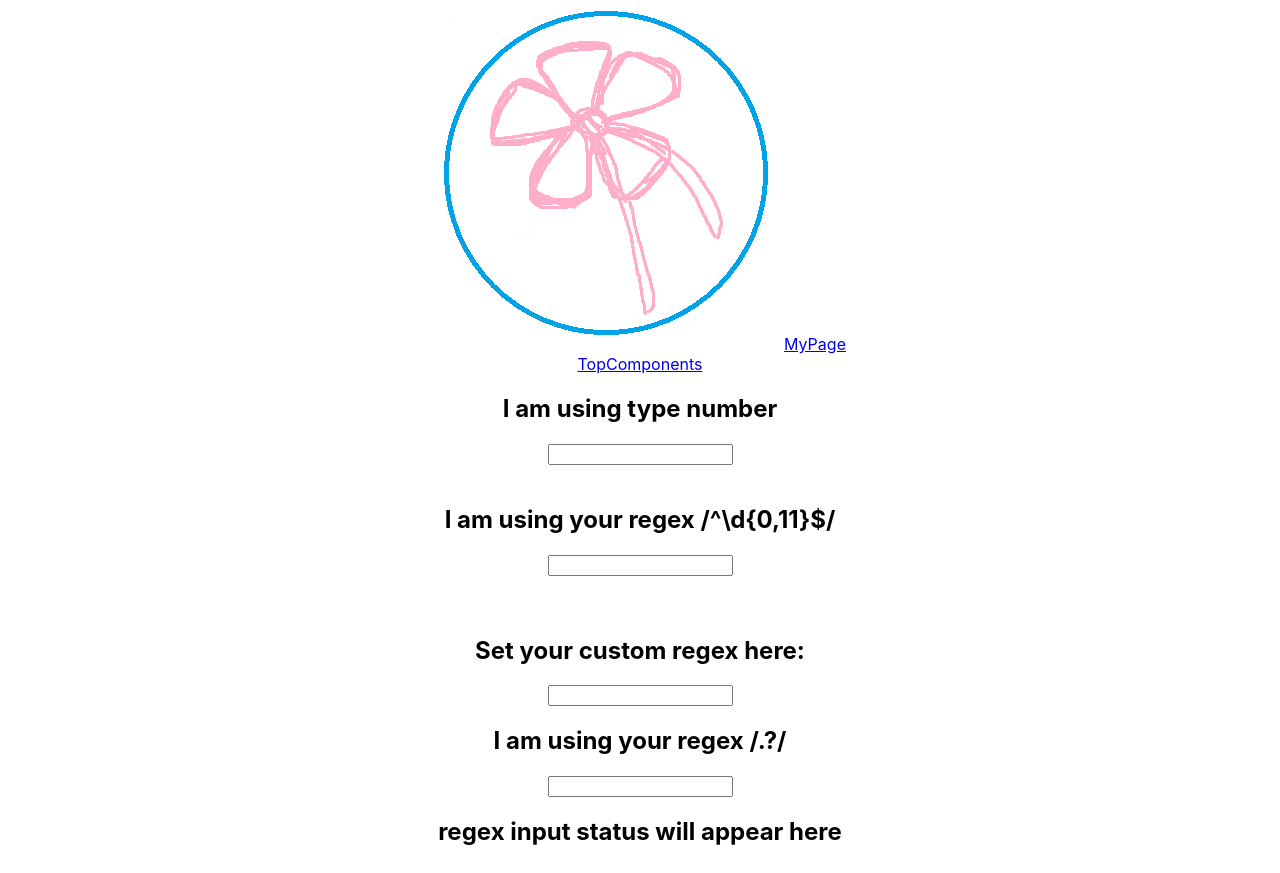
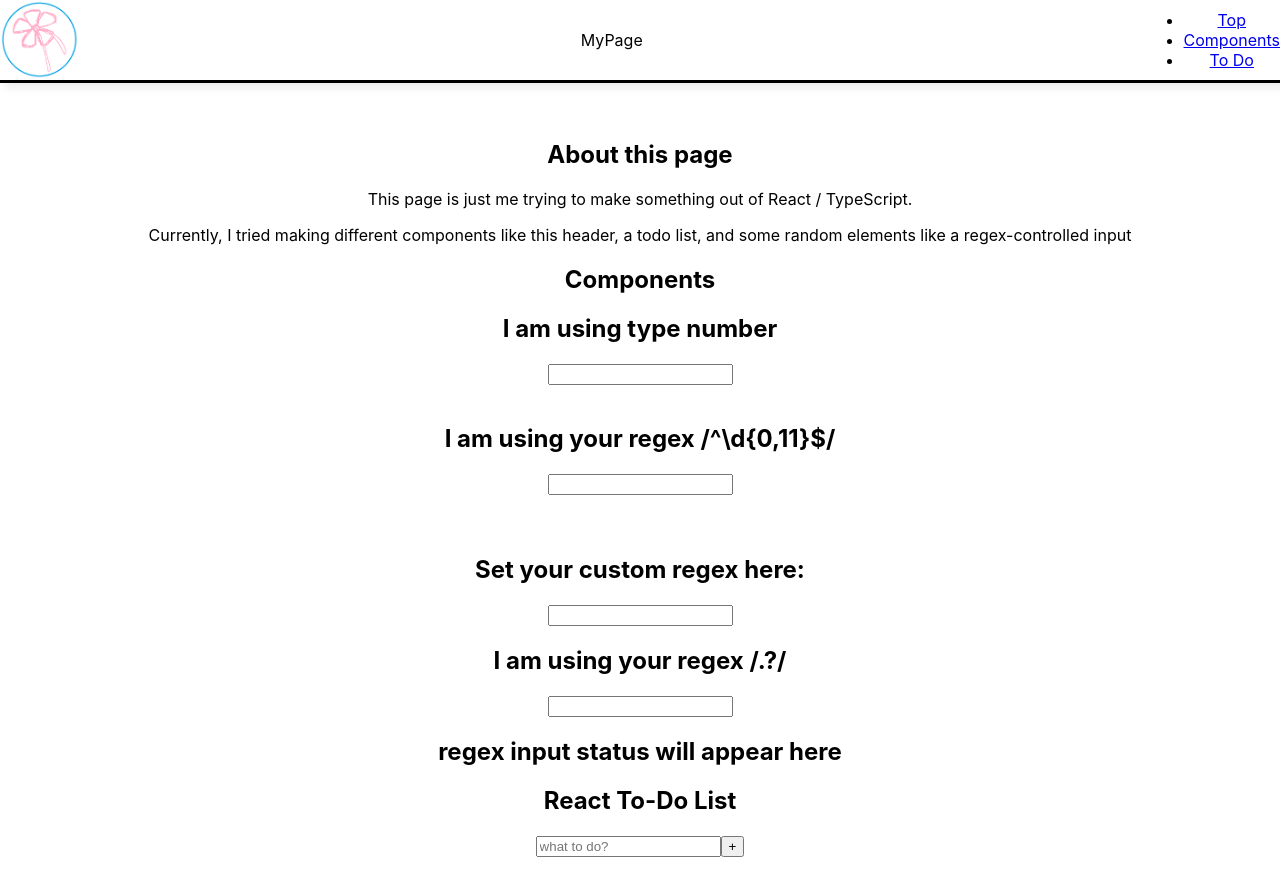
Before and after one commit to Davedave2004/Davedave2004.github.io, a React (Create React App) app: page / in a window 1280 px wide. Built offline with nearby package versions, Linux system fonts and the light colour scheme.

Commit message:
develop - added todo list

```diff
--- a/src/App.scss
+++ b/src/App.scss
@@ -1,29 +1,7 @@
 .App {
   text-align: center;
-}
-
-.App-logo {
-  height: 40vmin;
-  pointer-events: none;
-}
-
-@media (prefers-reduced-motion: no-preference) {
-  .App-logo {
-    animation: App-logo-spin infinite 20s linear;
+  margin-top: 10vh;
+  #top {
+    padding-top: 5vh;
   }
 }
-
-.App-header {
-  background-color: #282c34;
-  min-height: 100vh;
-  display: flex;
-  flex-direction: column;
-  align-items: center;
-  justify-content: center;
-  font-size: calc(10px + 2vmin);
-  color: white;
-}
-
-.App-link {
-  color: #61dafb;
-}
--- a/src/App.tsx
+++ b/src/App.tsx
@@ -1,8 +1,8 @@
 import React, { useState, useRef } from 'react';
 import './App.scss';
-import './components/CustomInput'
 import { Header } from './components/Header';
 import { CustomInput } from './components/CustomInput';
+import { ToDoList } from './components/ToDoList';
 
 function App() {
   const [customRegex, setCustomRegex] = useState(/.?/);
@@ -23,7 +23,15 @@ function App() {
     <div className="App">
       <div id="top"></div>
       <Header />
+      <section>
+        <h1>About this page</h1>
+        <article>
+          <p>This page is just me trying to make something out of React / TypeScript.</p>
+          <p>Currently, I tried making different components like this header, a todo list, and some random elements like a regex-controlled input</p>
+        </article>
+      </section>
       <section id="components">
+        <h1>Components</h1>
         <CustomInput regexType='number' />
         <br />
         <CustomInput regExp={/^\d{0,11}$/} />
@@ -33,6 +41,10 @@ function App() {
         <CustomInput regExp={customRegex} />
         <h2 ref={refContainer}>regex input status will appear here</h2>
       </section>
+      <section id="todo">
+        <h1>React To-Do List</h1>
+        <ToDoList />
+      </section>
     </div>
   );
 }
--- /dev/null
+++ b/src/components/EdittableList.tsx
@@ -0,0 +1,32 @@
+import React from 'react';
+
+type listItem = {
+    content: string;
+    id: string;
+}
+
+interface listProps {
+    items: listItem[];
+    handleUpdate?: (id: string, newContent: string) => void;
+    handleDelete: (id: string) => void;
+}
+
+export function EdittableList(props: listProps) {
+
+    return (
+        <ul className="edit-list">
+            {props.items.map((item) => (
+                <li key={item.id}>
+                    {item.content}
+                    <button
+                        onClick={() => {props.handleDelete(item.id)}}
+                        className="btn btn--delete"
+                        aria-label="Delete list item"
+                    >
+                        X
+                    </button>
+                </li>
+            ))}
+        </ul>
+    )
+}
--- a/src/components/Header.tsx
+++ b/src/components/Header.tsx
@@ -1,5 +1,6 @@
 import React, { useState } from "react";
 import logo from '../img/logo.png';
+import '../styles/Header.scss';
 
 type navItem = {
     label: string;
@@ -30,6 +31,10 @@ export function Header(props: headerProps) {
         {
             label: 'Components',
             href: '#components'
+        },
+        {
+            label: 'To Do',
+            href: '#todo'
         }
     ];
 
@@ -37,14 +42,16 @@ export function Header(props: headerProps) {
 
     return (
         <header>
-            <a href={logoNav.href}>
+            <a className="logo-link" href={logoNav.href}>
                 <img src={logoNav.src} alt="header logo" />
-                <label>{title}</label>
             </a>
+            <label>{title}</label>
             <nav>
+                <ul>
                 {navItems.map((item) => (
-                    <a className="navItem" href={item.href}>{item.label}</a>
+                    <li><a className="navItem" href={item.href}>{item.label}</a></li>
                 ))}
+                </ul>
             </nav>
       </header>
     )
--- /dev/null
+++ b/src/components/ToDoList.tsx
@@ -0,0 +1,58 @@
+import React, { useState } from 'react';
+import { EdittableList } from './EdittableList';
+
+type listItem = {
+    content: string;
+    id: string;
+}
+
+export function ToDoList() {
+    const [newItem, setNewItem] = useState('');
+    const [items, setItems] = useState<listItem[]>([]);
+
+    const addItem = () => {
+        setItems((prevItems: listItem[]) => {
+            return [
+                ...prevItems,
+                {
+                    content: newItem,
+                    id: new Date().toString()
+                }
+            ];
+        })
+        setNewItem('');
+    }
+
+    const updateItem = (id: string, newContent: string) => {
+        const itemIndex = items.findIndex((item) => id === item.id);
+        setItems((prevItems: listItem[]) => {
+            prevItems[itemIndex].content = newContent;
+            return prevItems;
+        })
+    }
+
+    const deleteItem = (id: string) => {
+        setItems((prevItems: listItem[]) => {
+            return prevItems.filter((item) => item.id !== id)
+        })
+    }
+
+    const handleChange = (e: React.ChangeEvent<HTMLInputElement>) => {
+        setNewItem(e.target.value)
+    }
+
+    return (
+        <div className="todo-list">
+            <section className="input-container">
+                <form>
+                    <input value={newItem} type="text" placeholder="what to do?" onChange={handleChange} autoComplete="off" tabIndex={0}/>
+                    <button onClick={addItem} className="btn btn--confirm" title="Add new item" aria-label="Add a new item to the list" tabIndex={0}>+</button>
+                </form>
+
+            </section>
+            <section className="list-container">
+                <EdittableList items={items} handleUpdate={updateItem} handleDelete={deleteItem}/>
+            </section>
+        </div>
+    )
+}
--- /dev/null
+++ b/src/styles/Header.scss
@@ -0,0 +1,23 @@
+header {
+    width: 100%;
+    height: 10vh;
+
+    position: fixed;
+    top: 0;
+
+    background: white;
+    border-bottom: solid black 3px;
+    box-shadow: 5px 5px 8px #eeeeee;
+
+    display: flex;
+    justify-content: space-between;
+    align-items: center;
+
+    .logo-link {
+        height: 100%;
+        align-self: center;
+        img {
+            height: 100%;
+        }
+    }
+}
```
